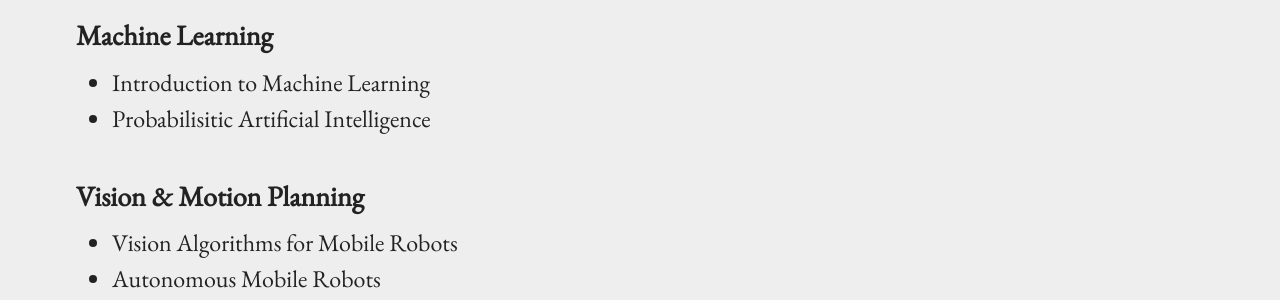
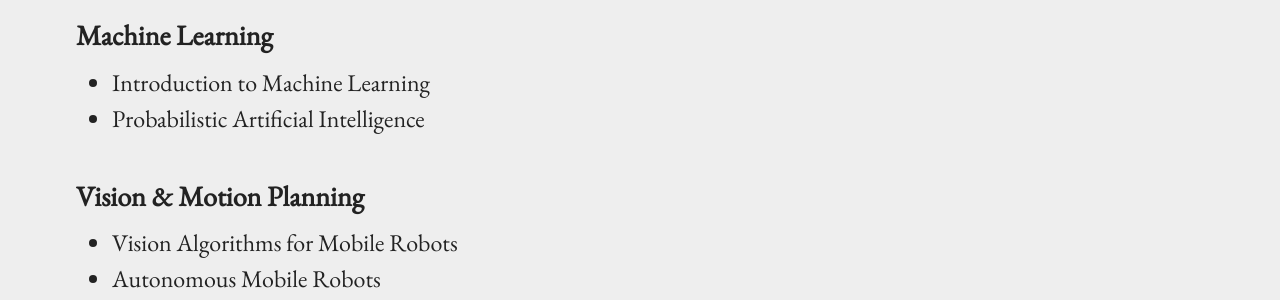
Before and after one commit to FenglongSong/fenglongsong.github.io, a Jekyll site: the page built from coursework.md, in a window 1280 px wide. Shown: the part 700-1000 px from the top of the page. Built offline with Jekyll 4.4.1, drawn with Linux system fonts in a browser that asks for light colours.

Commit message:
Update coursework.md

```diff
--- a/coursework.md
+++ b/coursework.md
@@ -100,7 +100,7 @@ pubs:
 ### Machine Learning
 
 - Introduction to Machine Learning
-- Probabilisitic Artificial Intelligence
+- Probabilistic Artificial Intelligence
 
 ### Vision & Motion Planning
 
```
